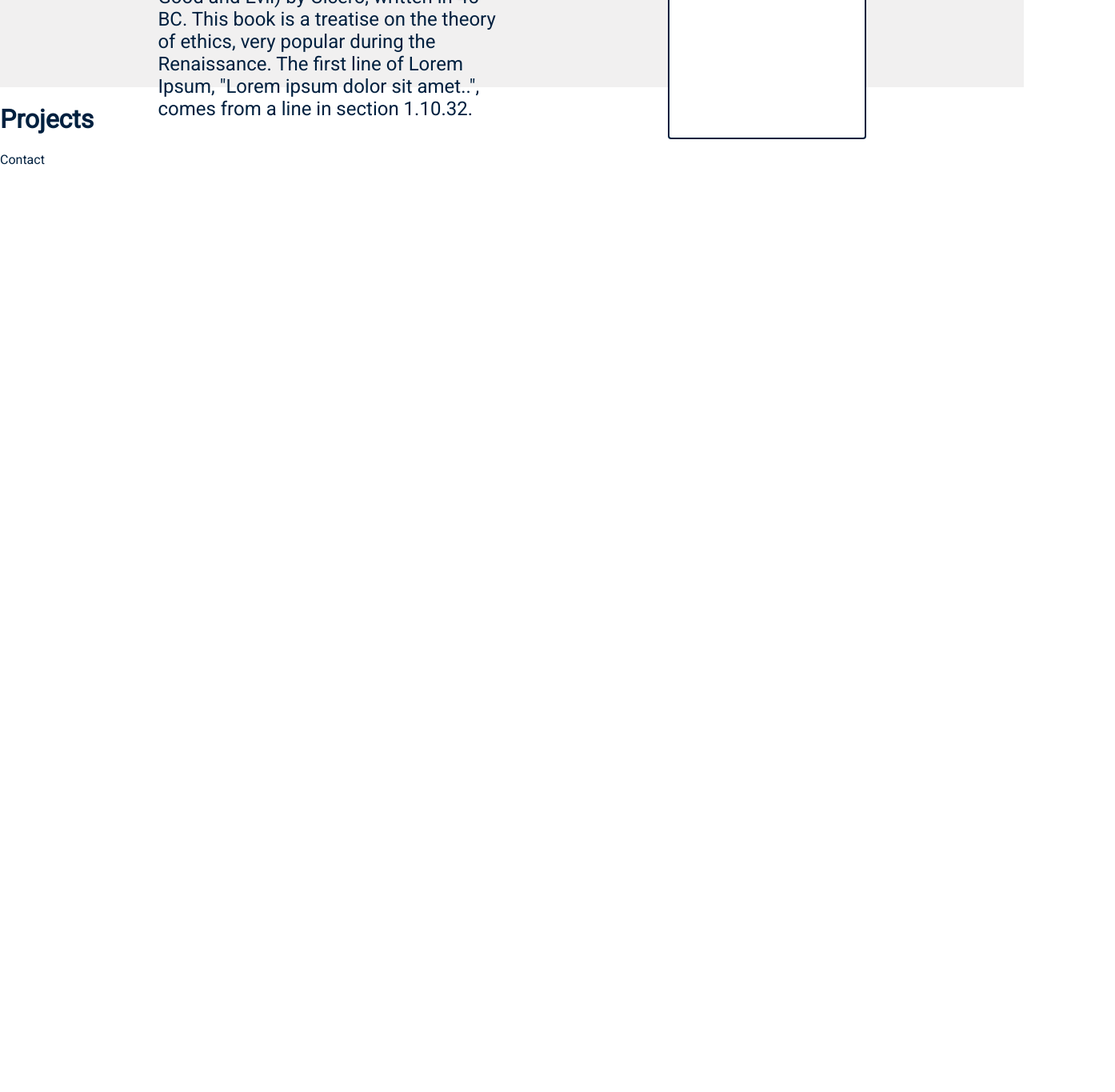
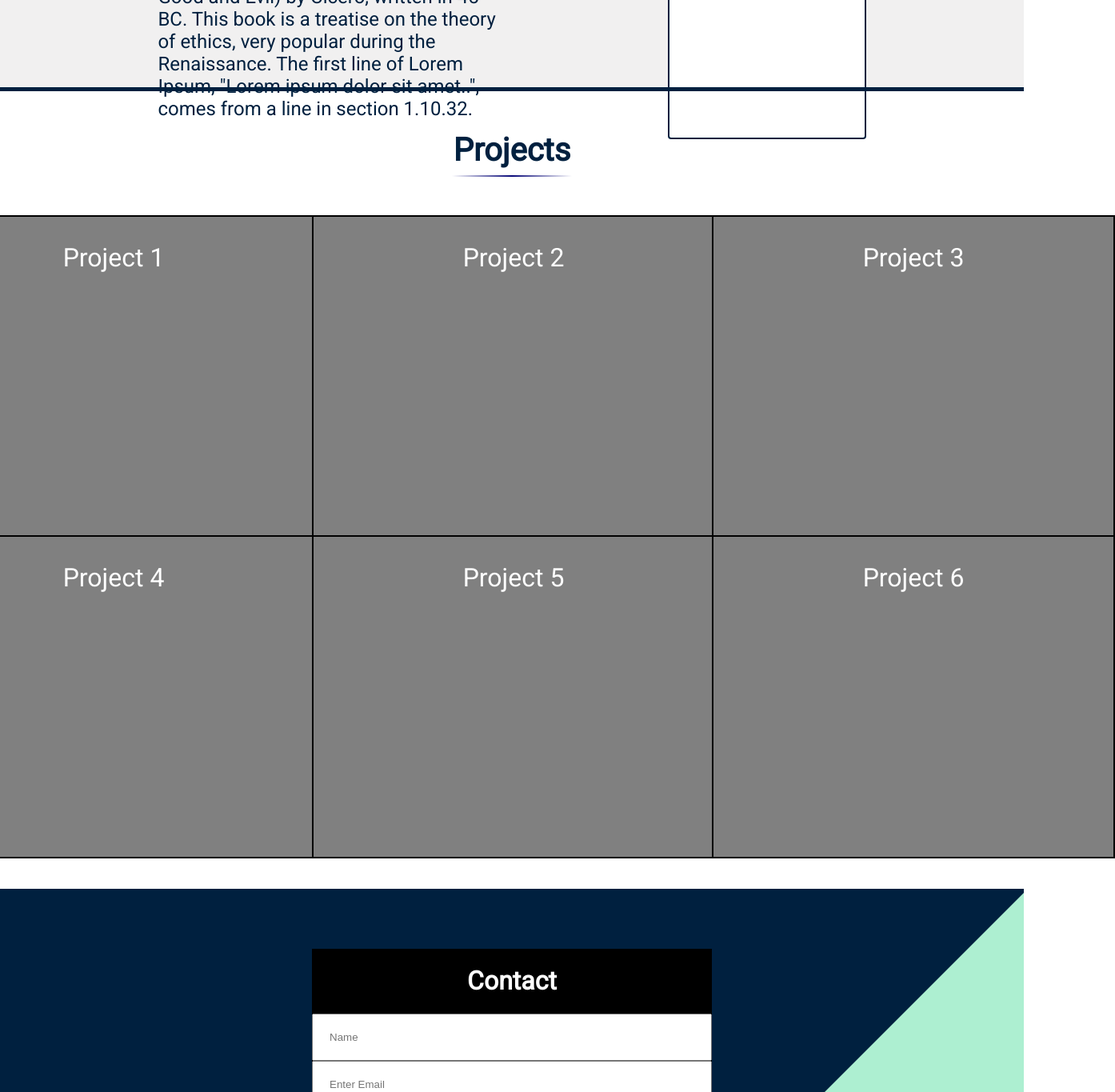
Before and after one commit to knorful/my-page, a React (Create React App) app: page / in a window 1280 px wide. Shown: the part 1420-2785 px from the top of the page at 80% size, 1394 px wide, since content can reach past the window. Before the commit the page ends 1629 px from the top, so only its background shows below. Built offline with nearby package versions, Linux system fonts and the light colour scheme.

Commit message:
add contact section

```diff
--- a/src/App.js
+++ b/src/App.js
@@ -2,6 +2,7 @@ import NavBar from "./components/Navigation/NavBar/NavBar";
 import Landing from "./components/Landing/Landing";
 import About from "./components/About/About";
 import Projects from "./components/Projects/Projects";
+import Contact from "./components/Contact/Contact";
 
 function App() {
   return (
@@ -10,7 +11,7 @@ function App() {
       <Landing />
       <About />
       <Projects />
-      <div>Contact</div>
+      <Contact />
     </div>
   );
 }
--- /dev/null
+++ b/src/components/Contact/Contact.js
@@ -0,0 +1,24 @@
+import React from "react";
+
+import classes from "./Contact.module.css";
+
+const contact = () => {
+  return (
+    <div className={classes.Contact}>
+      <div className={classes.boxContainer}>
+        <form>
+          <h1>Contact</h1>
+          <input type="text" placeholder="Name" />
+          <input type="text" placeholder="Enter Email" />
+          <textarea
+            rows="10"
+            cols="30"
+            placeholder="Your message..."
+          ></textarea>
+        </form>
+      </div>
+    </div>
+  );
+};
+
+export default contact;
--- /dev/null
+++ b/src/components/Contact/Contact.module.css
@@ -0,0 +1,48 @@
+.Contact {
+  text-align: center;
+  position: relative;
+  width: 100%;
+  height: 700px;
+  background-color: #adefd1ff;
+  z-index: 10;
+  border-top: 5px solid #00203fff;
+}
+
+.boxContainer {
+  width: 50%;
+  margin: 50px auto;
+}
+
+.Contact .boxContainer::after {
+  content: "";
+  position: absolute;
+  top: 0;
+  left: 0;
+  width: 100%;
+  height: 100%;
+  background: #00203fff;
+  -webkit-transform-origin: 100% 0;
+  -ms-transform-origin: 100% 0;
+  transform-origin: 100% 0;
+  -webkit-transform: skew(-45deg);
+  -ms-transform: skew(-45deg);
+  transform: skew(-45deg);
+  z-index: -1;
+}
+
+.Contact h1 {
+  color: white;
+}
+
+.Contact form {
+  display: flex;
+  background-color: black;
+  flex-direction: column;
+  width: 500px;
+  margin: 70px auto;
+}
+
+.Contact input,
+.Contact textarea {
+  padding: 20px;
+}
--- a/src/components/Landing/Landing.js
+++ b/src/components/Landing/Landing.js
@@ -9,6 +9,7 @@ const landing = () => {
     <div className={classes.Landing}>
       <div className={classes.intro}>
         <div className={classes.greeting}>
+          <i class="fas fa-wind"></i>
           <h1>Hello,</h1>
           <h3>
             I'm Kris, it's a pleasure to meet you. Please take a look around!
--- a/src/components/Projects/Projects.js
+++ b/src/components/Projects/Projects.js
@@ -1,9 +1,33 @@
 import React from "react";
+
+import classes from "./Projects.module.css";
+import projectPic1 from "../../assets/sample.png";
 
 const projects = () => {
   return (
-    <div>
+    <div className={classes.Projects}>
       <h1>Projects</h1>
+      <hr />
+      <div className={classes.container}>
+        <div className={classes.box}>
+          <p>Project 1</p>
+        </div>
+        <div className={classes.box}>
+          <p>Project 2</p>
+        </div>
+        <div className={classes.box}>
+          <p>Project 3</p>
+        </div>
+        <div className={classes.box}>
+          <p>Project 4</p>
+        </div>
+        <div className={classes.box}>
+          <p>Project 5</p>
+        </div>
+        <div className={classes.box}>
+          <p>Project 6</p>
+        </div>
+      </div>
     </div>
   );
 };
--- /dev/null
+++ b/src/components/Projects/Projects.module.css
@@ -0,0 +1,47 @@
+.Projects {
+  text-align: center;
+  position: relative;
+  width: 100%;
+  margin: 0 auto;
+  margin-bottom: 40px;
+  z-index: 10;
+  border-top: 5px solid #00203fff;
+}
+
+.Projects hr {
+  width: 150px;
+  border: none;
+  height: 2px;
+  background: rgb(255, 255, 255);
+  background: linear-gradient(
+    90deg,
+    rgba(255, 255, 255, 1) 0%,
+    rgba(9, 9, 121, 1) 50%,
+    rgba(255, 255, 255, 1) 100%
+  );
+}
+
+.Projects h1 {
+  margin: 50px 0 0 0;
+  text-align: center;
+  font-size: 2.5rem;
+}
+
+.Projects .container {
+  width: 100%;
+  display: grid;
+  grid-template-columns: repeat(3, 500px);
+  grid-template-rows: repeat(2, 400px);
+  justify-content: center;
+  align-items: center;
+  margin-top: 50px;
+}
+
+.Projects .box {
+  background-color: gray;
+  color: white;
+  font-size: 2rem;
+  border: 2px solid black;
+  width: 500px;
+  height: 400px;
+}
```
Also changed, not shown: src/assets/sample.png (added), 1 other file (tests, documents, lock files or other folders).
